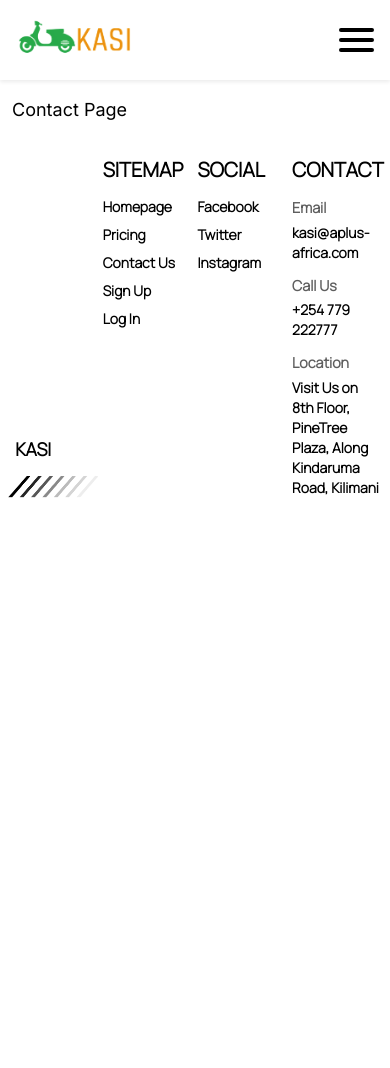
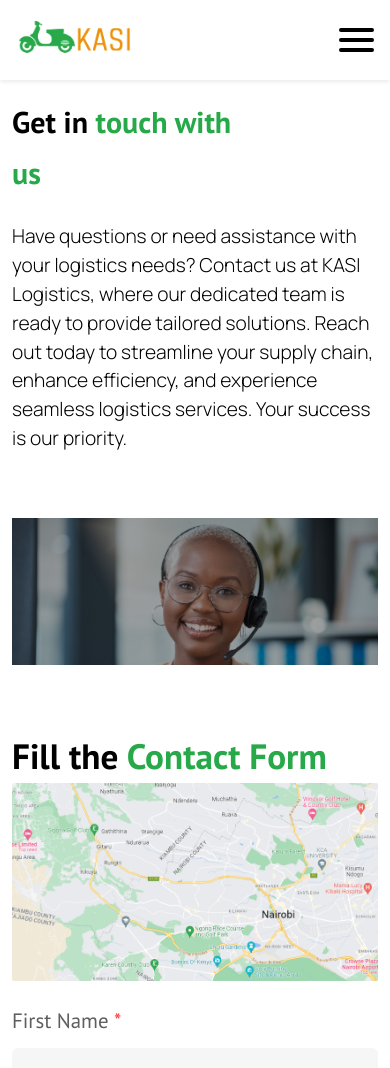
Before and after one commit to IainMosima/kasi, a Next.js app: page /contact-us in a window 390 px wide. Shown: the top 1068 px of the page. Before the commit the page ends 844 px from the top, so only its background shows below. Built offline with nearby package versions, Linux system fonts and the light colour scheme.

Commit message:
basic structure contact page

```diff
--- a/app/contact-us/page.tsx
+++ b/app/contact-us/page.tsx
@@ -1,6 +1,8 @@
+import Contact from "@/components/Contact/Contact"
+
 const page = () => {
   return (
-    <div>Contact Page</div>
+    <Contact/>
   )
 }
 
--- /dev/null
+++ b/components/Contact/Contact.tsx
@@ -0,0 +1,37 @@
+import React from 'react';
+import './Contact.scss';
+import { Images } from '@/constants';
+import Image from 'next/image';
+import ContactForm from './ContactForm';
+
+const Contact = () => {
+    return (
+        <main className='w-full flex flex-col gap-[4.1rem]'>
+            {/* part 1 */}
+            <div className='flex flex-col gap-6 w-full'>
+                <h1 className='h1-forced text-left lg:w-[22%] md:w-[42%] w-[65%] font-base font-semibold leading-[3.2rem]'>Get in <span className='text-green'>touch with us</span></h1>
+                <p className='sm:text-[1.4rem] text-[1.2rem] lg:w-[53%] w-full font-manrope font-normal'>{`Have questions or need assistance with your logistics needs? Contact us at KASI Logistics, where our dedicated team is ready to provide tailored solutions. Reach out today to streamline your supply chain, enhance efficiency, and experience seamless logistics services. Your success is our priority.`}</p>
+            </div>
+
+            {/* part 2 */}
+            <Image src={Images.smiling2} alt='smiling' priority={true} />
+
+            {/* part 3 */}
+            <div className='flex flex-col font-base w-full '>
+                <p className='text-[2.2rem] font-semibold'>Fill the <span className='text-green'>Contact Form</span></p>
+
+                <div className='flex gap-6 lg:flex-row flex-col'>
+                    <Image src={Images.map} alt='just-a-map' className='self-end' height={310} priority={true}/>
+
+                    <ContactForm />
+                </div>
+
+            </div>
+
+
+
+        </main>
+    )
+}
+
+export default Contact
--- /dev/null
+++ b/components/Contact/ContactForm.tsx
@@ -0,0 +1,35 @@
+'use client';
+import React from 'react';
+
+const ContactForm = () => {
+    return (
+        <form className='flex flex-col gap-3 font-base w-full'>
+            <div className='grid sm:grid-cols-2 font-base gap-x-[1.4rem] gap-y-[2rem] w-full'>
+                <div className='flex flex-col gap-3'>
+                    <label className='text-[1.3rem] text-grey'>First Name <span className='text-red'>*</span></label>
+                    <input type='text' className='bg-[#F6F6F6] font-manrope backdrop-custom outline-none rounded-md focus:border-green focus:border-2 px-3 py-2 text-[1.2rem]' />
+                </div>
+
+                <div className='flex flex-col gap-3'>
+                    <label className='text-[1.3rem] text-grey'>Email <span className='text-red'>*</span></label>
+                    <input type='text' className='bg-[#F6F6F6] font-manrope backdrop-custom outline-none rounded-md focus:border-green focus:border-2 px-3 py-2 text-[1.2rem]' />
+                </div>
+
+                <div className='flex flex-col gap-3'>
+                    <label className='text-[1.3rem] text-grey'>Phone Number <span className='text-red'>*</span></label>
+                    <input type='text' className='bg-[#F6F6F6] font-manrope backdrop-custom outline-none rounded-md focus:border-green focus:border-2 px-3 py-2 text-[1.2rem]' />
+                </div>
+            </div>
+
+            <div className='flex flex-col gap-3'>
+                <label className='text-[1.3rem] text-grey'>Message <span className='text-red'>*</span></label>
+                <textarea rows={9} className='bg-[#F6F6F6] font-manrope backdrop-custom outline-none rounded-md focus:border-green focus:border-2 px-3 py-2 text-[1.2rem]' />
+            </div>
+
+
+            <button className='bg-orange text-white text-center rounded-[4px] py-2 w-[35%] text-[1.3rem]'>Log In</button>
+        </form>
+    )
+}
+
+export default ContactForm
--- a/constants/images.ts
+++ b/constants/images.ts
@@ -40,6 +40,7 @@
 import contact from '@/public/icons/contact.png';
 import showPassword from '@/public/icons/showPassword.png';
 import notShowPassword from '@/public/icons/notShowPassword.png';
+import map from '@/public/assets/map.png';
 
 export default {
         logo,
@@ -83,5 +84,5 @@
         contact,
         showPassword,
         notShowPassword,
-
+        map,
 }
```
Also changed, not shown: components/Contact/Contact.scss (added), public/assets/map.png (added).
